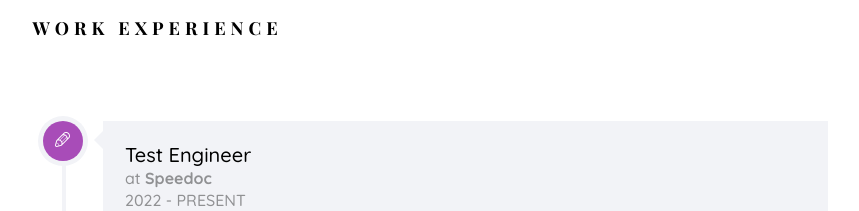
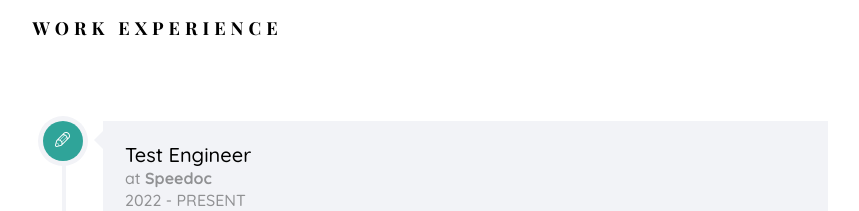
Before and after one commit to setyokun/setyokun.github.io, a plain HTML site: page index.html in a window 1280 px wide. Shown: the part 785-996 px from the top of the page, without its empty margins (360-1219 px from the left). Drawn offline with nearby package versions, Linux system fonts and the light colour scheme; files whose address does not match are found by name; a web font is replaced by a local one.

Commit message:
update exp 1

```diff
--- a/index.html
+++ b/index.html
@@ -496,7 +496,7 @@ Copyright &copy;<script>document.write(new Date().getFullYear());</script> All r
 
 							<article class="timeline-entry animate-box" data-animate-effect="fadeInRight">
 					            <div class="timeline-entry-inner">
-					               <div class="timeline-icon color-4">
+					               <div class="timeline-icon color-5">
 					                  <i class="icon-pen2"></i>
 					               </div>
 					               <div class="timeline-label">
```
